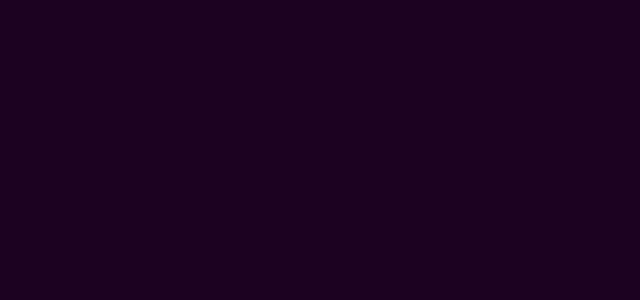
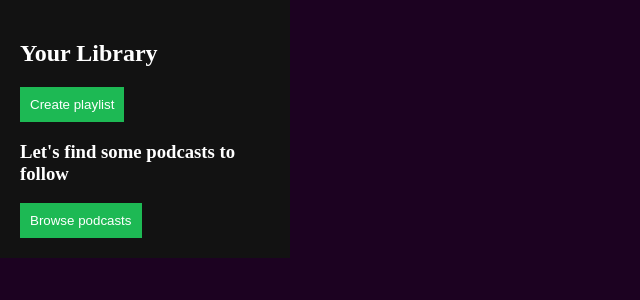
Before and after one commit to ChristopherTsh/CHRTSH528_BCL2401_GroupA_Christopher-Tshoma_DJS11-main, a React (Vite) app: page /sidebar in a window 1280 px wide. Before the commit this address had no page. Shown: the top 300 px of the page, without its empty margins (0-640 px from the left). Built offline with nearby package versions, Linux system fonts and the light colour scheme.

Commit message:
"Removed import of Layout, uncommented import of Sidebar, and updated route from '/Layout' to '/sidebar'"

```diff
--- a/src/App.jsx
+++ b/src/App.jsx
@@ -1,9 +1,10 @@
 import React from 'react'
 import {BrowserRouter as Router, Routes, Route} from "react-router-dom";
-import Layout from './components/Layout';
+// import Layout from './components/Layout';
 // import ApiLayout from './components/Api/ApiLayout';
 // import Footer from './components/Footer';
 import Home from './Home';
+import Sidebar from './Sidebar/Sidebar';
 
 export default function App(){
 
@@ -11,7 +12,7 @@ export default function App(){
     <Router>
     <Routes>
       <Route path="/" element={<Home />} />
-      <Route path="/Layout" element={<Layout />} />
+      <Route path="/sidebar" element={<Sidebar />} />
       {/* <Route path='/ApiLayout.jsx' element={<ApiLayout />} /> */}
       {/* <Route path='footer' element={<Footer />} /> */}
 
--- /dev/null
+++ b/src/Sidebar/Sidebar.css
@@ -0,0 +1,14 @@
+.sidebar {
+    width: 250px;
+    background-color: #121212;
+    color: white;
+    padding: 20px;
+  }
+
+  .sidebar button {
+    background-color: #1DB954;
+    color: white;
+    border: none;
+    padding: 10px;
+    cursor: pointer;
+  }
--- /dev/null
+++ b/src/Sidebar/Sidebar.jsx
@@ -0,0 +1,15 @@
+import React from "react";
+import "./Sidebar.css";
+
+export default function Sidebar() {
+    return (
+      <div className="sidebar">
+        <h2>Your Library</h2>
+        <button>Create playlist</button>
+        <div>
+          <h3>Let's find some podcasts to follow</h3>
+          <button>Browse podcasts</button>
+        </div>
+      </div>
+    );
+  }
```
